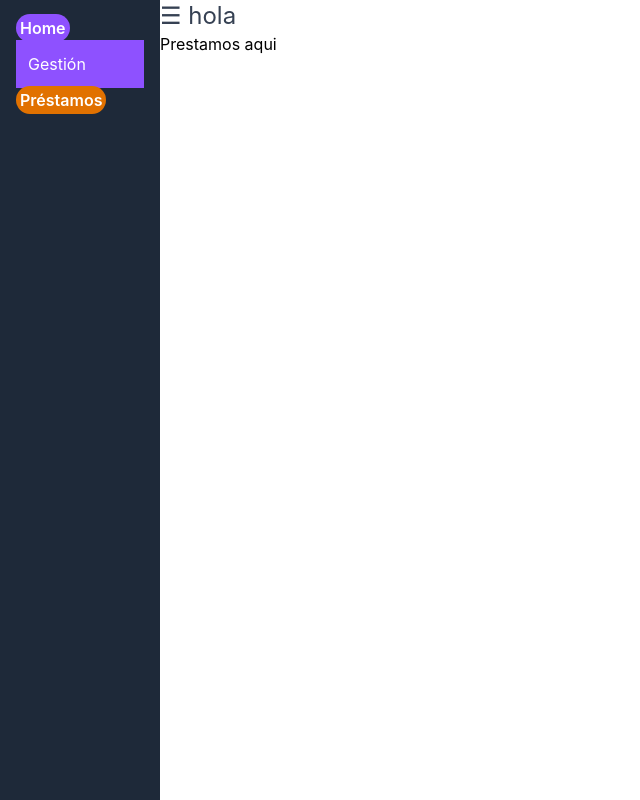
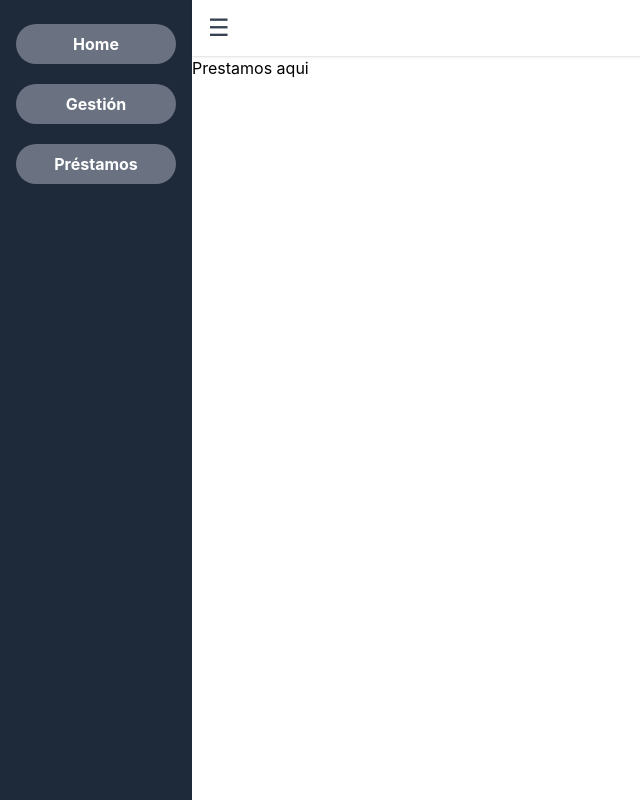
Before and after one commit to alex07712/Bibliotec, a React (Vite) app in the folder BIBLIOTEC/: page /prestamos in a window 1280 px wide. Shown: the whole page, without its empty margins (0-640 px from the left). Built offline with nearby package versions, Linux system fonts and the light colour scheme.

Commit message:
hecho en clases

```diff
--- a/BIBLIOTEC/src/layouts/Layout.jsx
+++ b/BIBLIOTEC/src/layouts/Layout.jsx
@@ -10,7 +10,11 @@ export function Layout() {
     <div className="flex">
       {Visible && <Sidebar />}
       <main className="flex-1">
-        <Button onClick={() => setVisible(!Visible) } className="text-2xl text-gray-700 hover:text-red-500">{""}☰ hola</Button>
+        <header className="bg-white shadow px-4 py-3 flex items-center">
+          <Button onClick={() => setVisible(!Visible)} className="text-2xl text-gray-700 hover:text-blue-300">
+            ☰
+          </Button>
+        </header>
         <Outlet />
       </main>
     </div>
--- a/BIBLIOTEC/src/layouts/sidebar/Sidebar.jsx
+++ b/BIBLIOTEC/src/layouts/sidebar/Sidebar.jsx
@@ -2,10 +2,13 @@ import { NavLink } from 'react-router-dom'
 
 export function Sidebar() {
   return (
-    <aside className="w-40 min-h-screen bg-gray-800 p-4">
-      <NavLink to="/home" className="bg-violet-500 rounded-full p-1 font-semibold text-white">Home</NavLink>
-      <NavLink to="/gestion" className="bg-violet-500 block p-3 text-white">Gestión</NavLink>
-      <NavLink to="/prestamos" className="bg-amber-600 rounded-full p-1 font-semibold text-white">Préstamos</NavLink>
+    <aside className="w-48 min-h-screen bg-gray-800 p-4">
+      <NavLink to="/home" className="block bg-gray-500 rounded-full p-2 mt-2 mb-5 font-bold text-white
+      hover:bg-gray-600 hover:text-white active:bg-gray-700 text-center">Home</NavLink>
+      <NavLink to="/gestion" className="block bg-gray-500 rounded-full p-2 mb-5 font-bold text-white
+      hover:bg-gray-600 hover:text-white active:bg-gray-700 text-center">Gestión</NavLink>
+      <NavLink to="/prestamos" className="block bg-gray-500 rounded-full p-2 mb-5 font-bold text-white
+      hover:bg-gray-600 hover:text-white active:bg-gray-700 text-center">Préstamos</NavLink>
     </aside>
   )
 }
--- a/BIBLIOTEC/src/pages/home/home.jsx
+++ b/BIBLIOTEC/src/pages/home/home.jsx
@@ -6,8 +6,8 @@ export function Home() {
     <div>
       <h1>home aqui</h1>
       <Button onClick={() => console.log("boton funcionando")}
-      className="bg-emerald-400 rounded-full p-1 font-semibold " >
-        boton hola
+      className="bg-blue-600 rounded-full p-2 ml-6 mt-6 font-semibold " >
+        boton que hace "algo"
         </Button>
     </div>
   )
```
